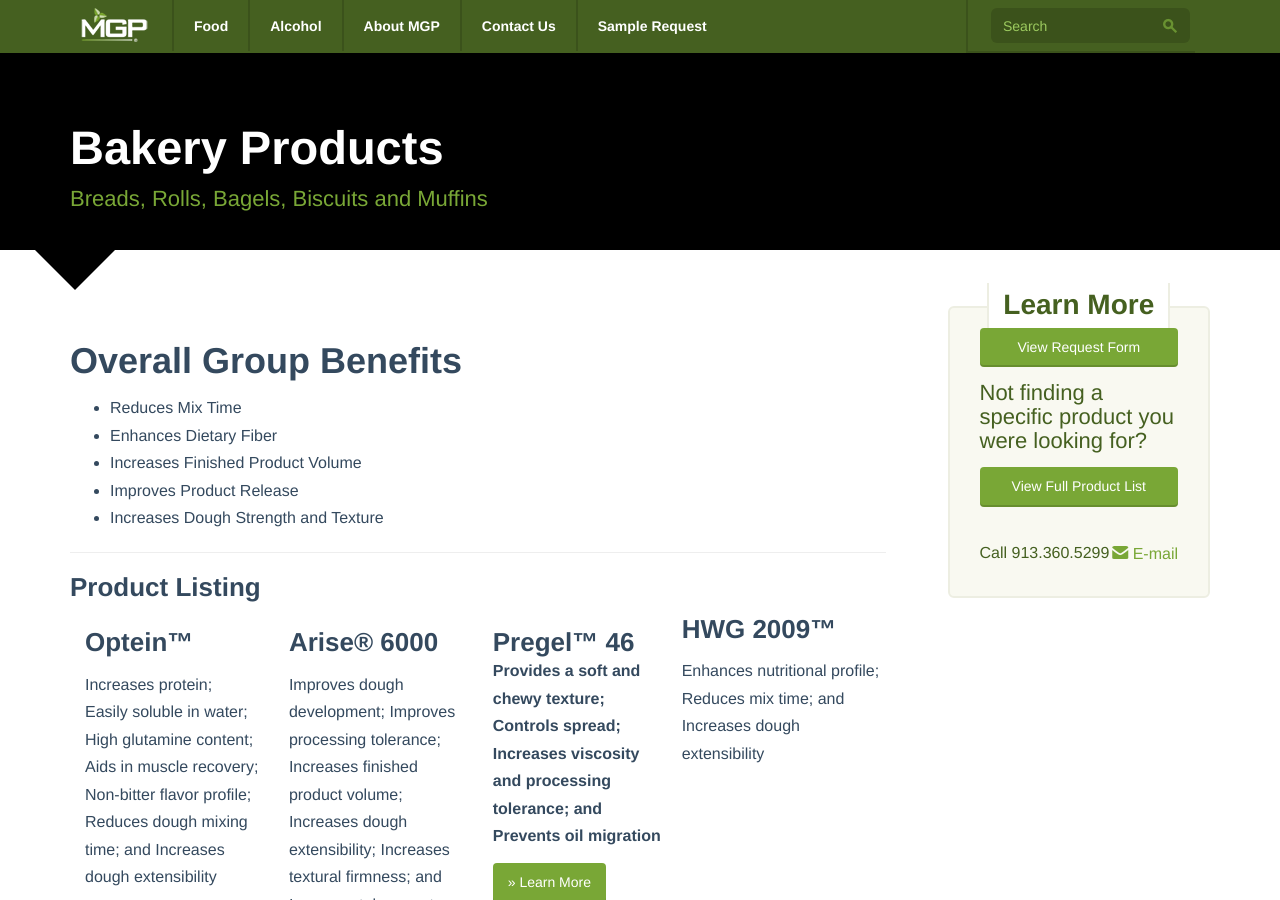
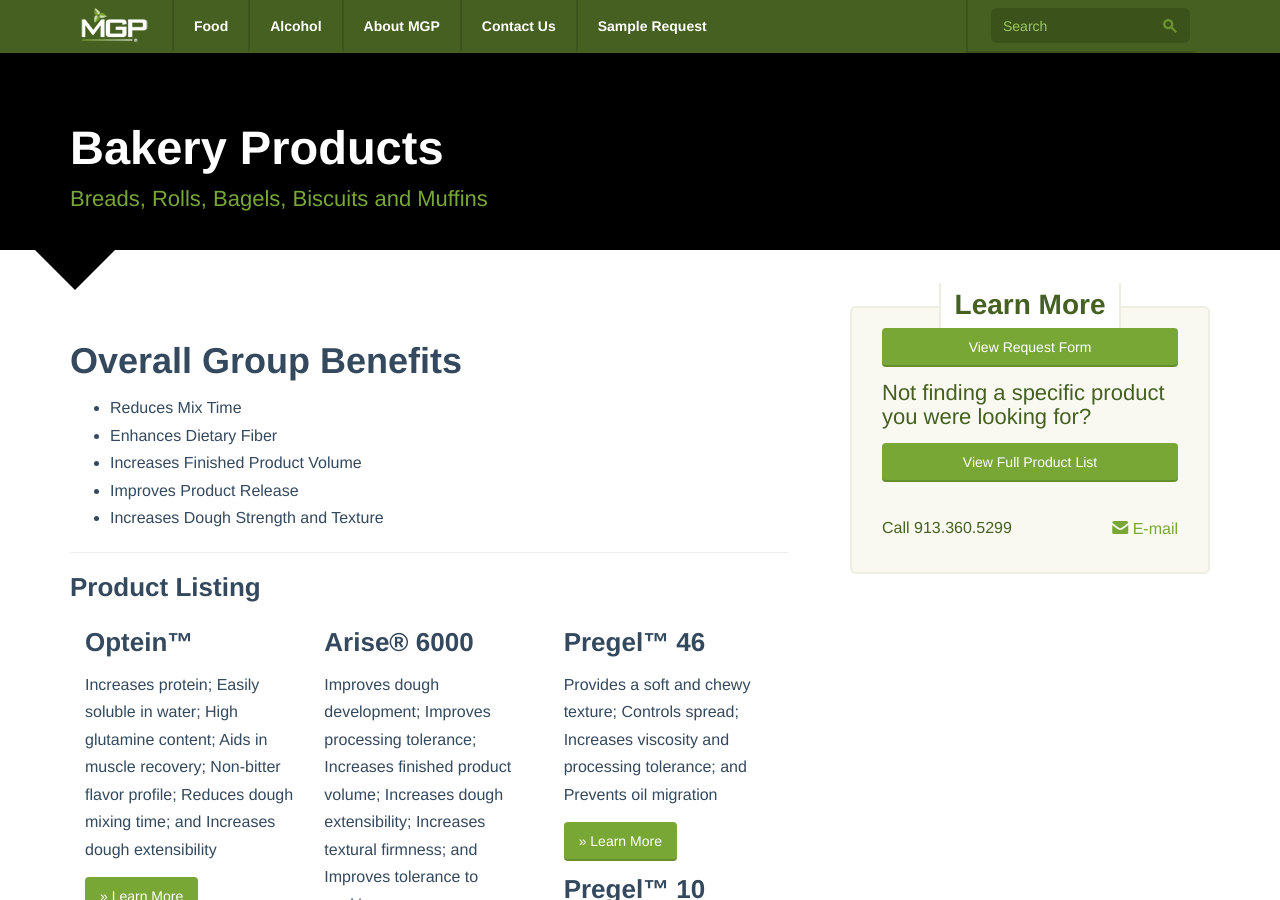
Before and after one commit to bgreater/MGP-prototype, a Jekyll site: the page built from food-product.html, in a window 1280 px wide and 900 px high. Built offline with Jekyll 4.4.1, drawn with Linux system fonts in a browser that asks for light colours.

Commit message:
Food Product Page 1.1.1

```diff
--- a/food-product.html
+++ b/food-product.html
@@ -5,7 +5,7 @@
 ---
 
 <div class="row">
-  <div class="col-md-9">
+  <div class="col-md-8">
   	<section class="content">
 			<h3>Overall Group Benefits</h3>
 			<ul>
@@ -20,7 +20,7 @@
 
 			<h4>Product Listing</h4>
 
-			<div class="col-md-3">
+			<div class="col-md-4">
 				<h4>Optein™</h4>
 				<p>Increases protein; Easily soluble in water; High glutamine content; Aids in muscle recovery; Non-bitter flavor profile; Reduces dough mixing time; and Increases dough extensibility</p>
 
@@ -37,7 +37,7 @@
 				<button class="btn btn-embossed btn-primary">» Learn More</button>
 			</div>
 
-			<div class="col-md-3">
+			<div class="col-md-4">
 
 				<h4>Arise® 6000</h4>
 				<p>Improves dough development; Improves processing tolerance; Increases finished product volume; Increases dough extensibility; Increases textural firmness; and Improves tolerance to cooking</p>
@@ -49,21 +49,21 @@
 
 				<button class="btn btn-embossed btn-primary">» Learn More</button>
 
-				<h4>Pregel™ 40</p>
+				<h4>Pregel™ 40</h4>
 				<p>Increases batter viscosity; Improves moisture retention; Improves crumb tenderness; Improves texture; Provides thickening; and Increases tolerance to processing</p>
 
 				<button class="btn btn-embossed btn-primary">» Learn More</button>
 
 			</div>
 
-			<div class="col-md-3">
+			<div class="col-md-4">
 
-				<h4>Pregel™ 46
+				<h4>Pregel™ 46</h4>
 				<p>Provides a soft and chewy texture; Controls spread; Increases viscosity and processing tolerance; and Prevents oil migration</p>
 
 				<button class="btn btn-embossed btn-primary">» Learn More</button>
 
-				<h4>Pregel™ 10
+				<h4>Pregel™ 10</h4>
 				<p>Increases viscosity; and Increases moisture retention and uniformity</p>
 
 				<button class="btn btn-embossed btn-primary">» Learn More</button>
@@ -82,7 +82,7 @@
 
 
   </div>
-  <div class="col-md-3">
+  <div class="col-md-4">
   	<aside class="sidebar">
   		<div class="title"><h5><!-- <span class="fui-book"></span>  -->Learn More</h5></div>
 
```
